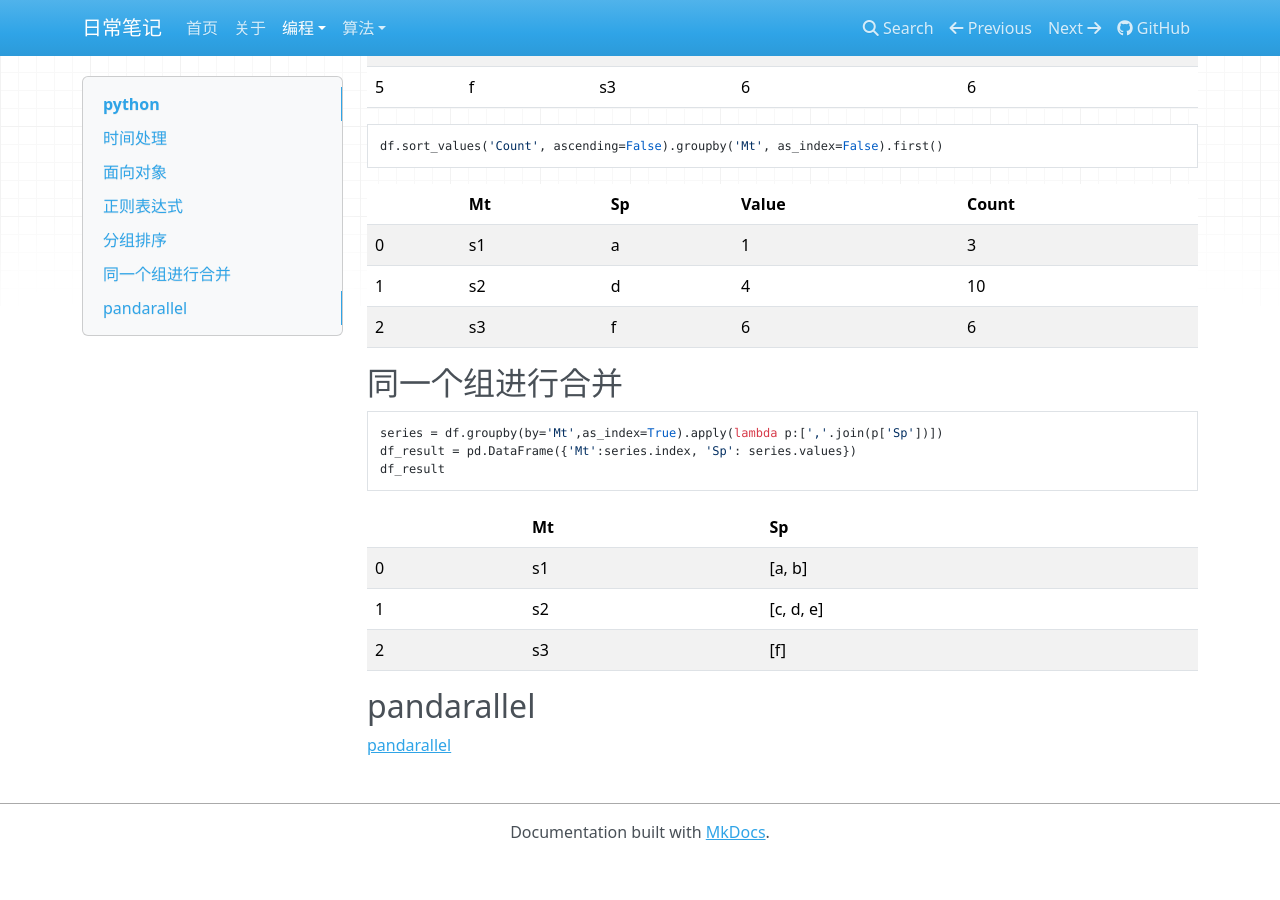
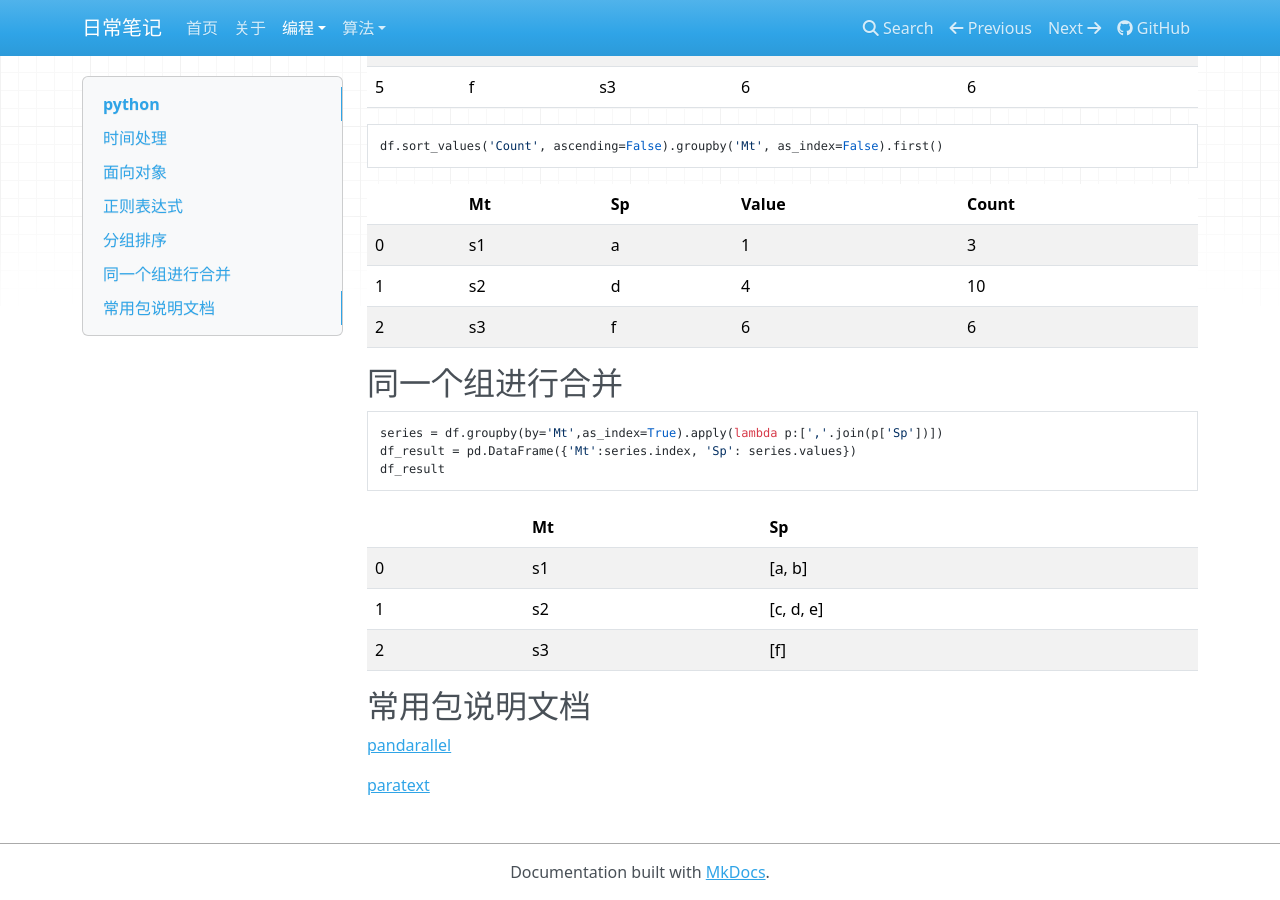
Before and after one commit to ruiqiangJiao/daily-note, an MkDocs documentation site: the page built from docs/program/python.md, in a window 1280 px wide and 900 px high, scrolled down 2651 px. Built offline with MkDocs 1.6.1, drawn with Linux system fonts in a browser that asks for light colours; nearby versions of some CDN libraries; before the commit the page ends 3511 px from its top, so only the background shows below that.

Commit message:
modify common useful packages

```diff
--- a/docs/program/python.md
+++ b/docs/program/python.md
@@ -160,6 +160,8 @@ df_result
 |2   | s3 | [f]      |
 
 
-## pandarallel
+## 常用包说明文档
 
 [pandarallel](https://github.com/nalepae/pandarallel)
+
+[paratext](https://github.com/wiseio/paratext)
```
